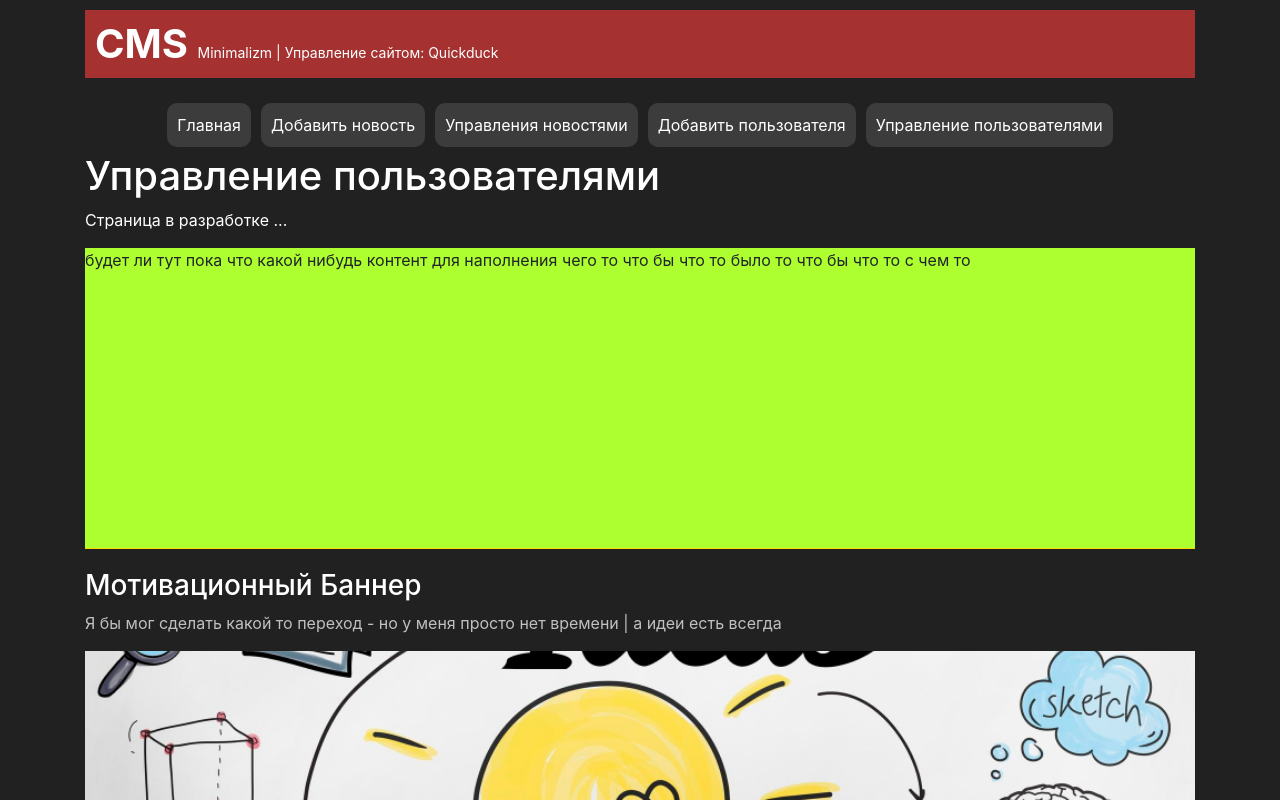
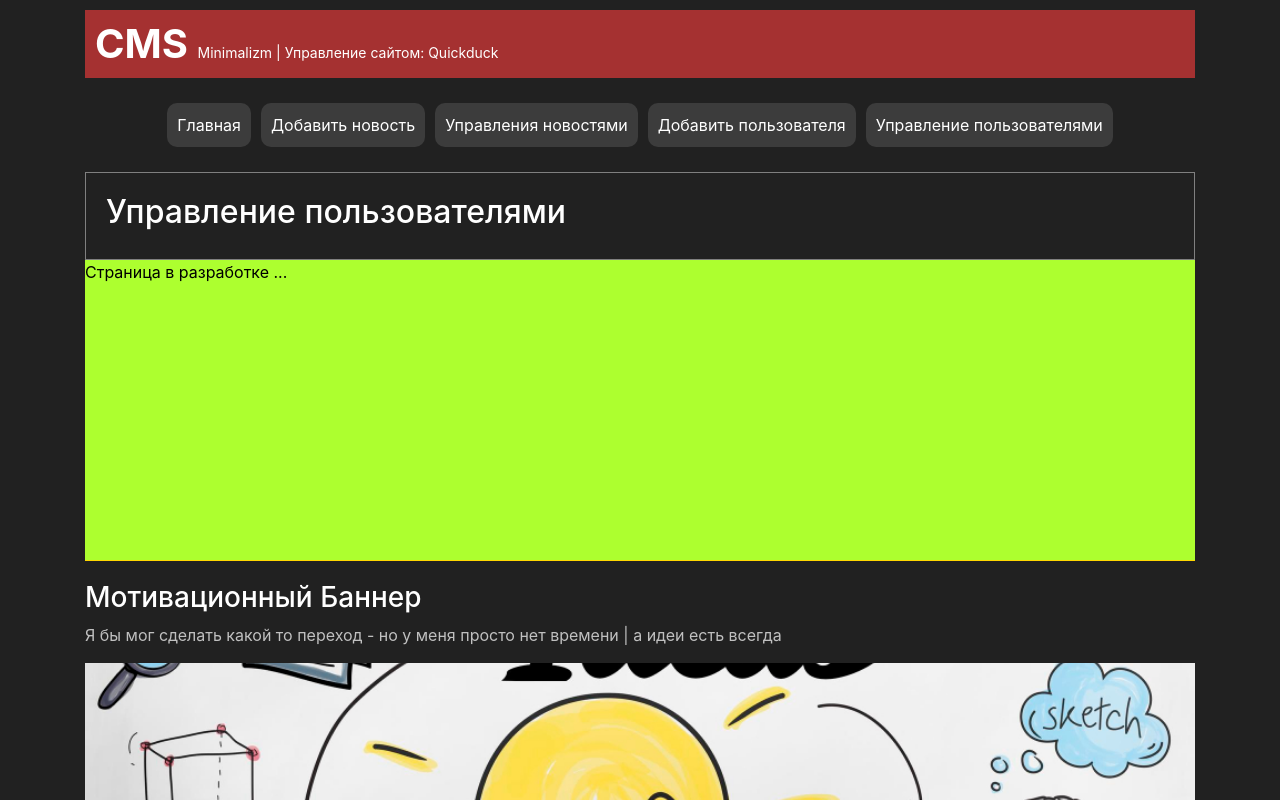
Before and after one commit to Viacheslav1998/cms-quickduck, a Vue app: page /persons in a window 1280 px wide. Shown: the top 800 px of the page. Built offline with nearby package versions, Linux system fonts and the light colour scheme; no server answers; what vue-sweetalert2 would draw is missing.

Commit message:
quickfix

```diff
--- a/src/pages/addPerson.vue
+++ b/src/pages/addPerson.vue
@@ -9,16 +9,22 @@ export default defineComponent({
 
 <template>
   <div class="container">
-    <h1>Добавление пользователя</h1>
-    <p style="color: white;">Страница в разработке ...</p>
+    <div class="name-page">
+      <h2>Добавление пользователя</h2>
+    </div>
     <div class="test123">
-      <p>будет ли тут пока что какой нибудь контент для наполнения чего то что бы что то было то что бы что то с чем то</p>
+      <p style="color: white;">Страница в разработке ...</p>
     </div>
   </div>
 </template>
 
 <style scoped>
-
+.name-page {
+  margin-top: 20px;
+  padding: 20px;
+  color: silver;
+  border: 1px solid grey;
+}
 .test123 {
   background-color: sandybrown;
   height: 800px;
--- a/src/pages/person.vue
+++ b/src/pages/person.vue
@@ -9,16 +9,23 @@ export default defineComponent({
 
 <template>
   <div class="container">
-    <h1>Управление пользователями</h1>
-    <p style="color: white;">Страница в разработке ...</p>
+    <div class="name-page">
+      <h2>Управление пользователями</h2>
+    </div>
+
     <div class="test123">
-      <p>будет ли тут пока что какой нибудь контент для наполнения чего то что бы что то было то что бы что то с чем то</p>
+      <p style="color: black;">Страница в разработке ...</p>
     </div>
   </div>
 </template>
 
 <style scoped>
-
+.name-page {
+  margin-top: 20px;
+  padding: 20px;
+  color: silver;
+  border: 1px solid grey;
+}
 .test123 {
   background-color: greenyellow;
   height: 300px;
```
